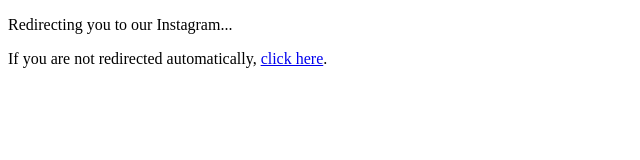
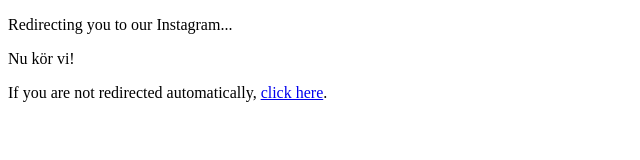
Before and after one commit to Lassbyrunningclub/InstahandleQR, a plain HTML site: page index.html in a window 1280 px wide. Shown: the whole page, without its empty margins (0-640 px from the left). Drawn offline with Linux system fonts and the light colour scheme.

Commit message:
Update index.html

```diff
--- a/index.html
+++ b/index.html
@@ -6,6 +6,7 @@
   </head>
   <body>
     <p>Redirecting you to our Instagram...</p>
+    <p>Nu kör vi!</p>
     <p>If you are not redirected automatically, <a href="https://instagram.com/iac_sverige">click here</a>.</p>
   </body>
 </html>
```
